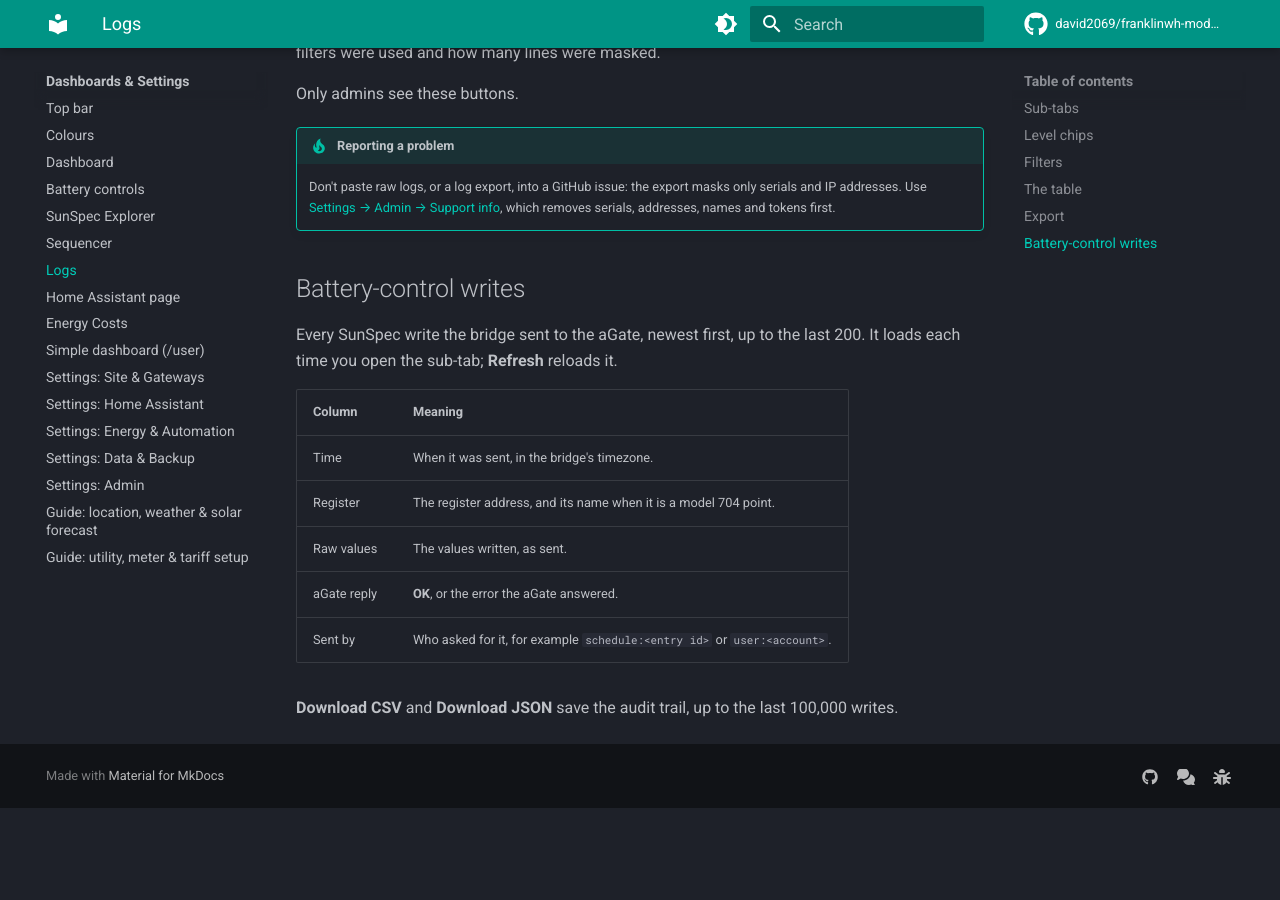
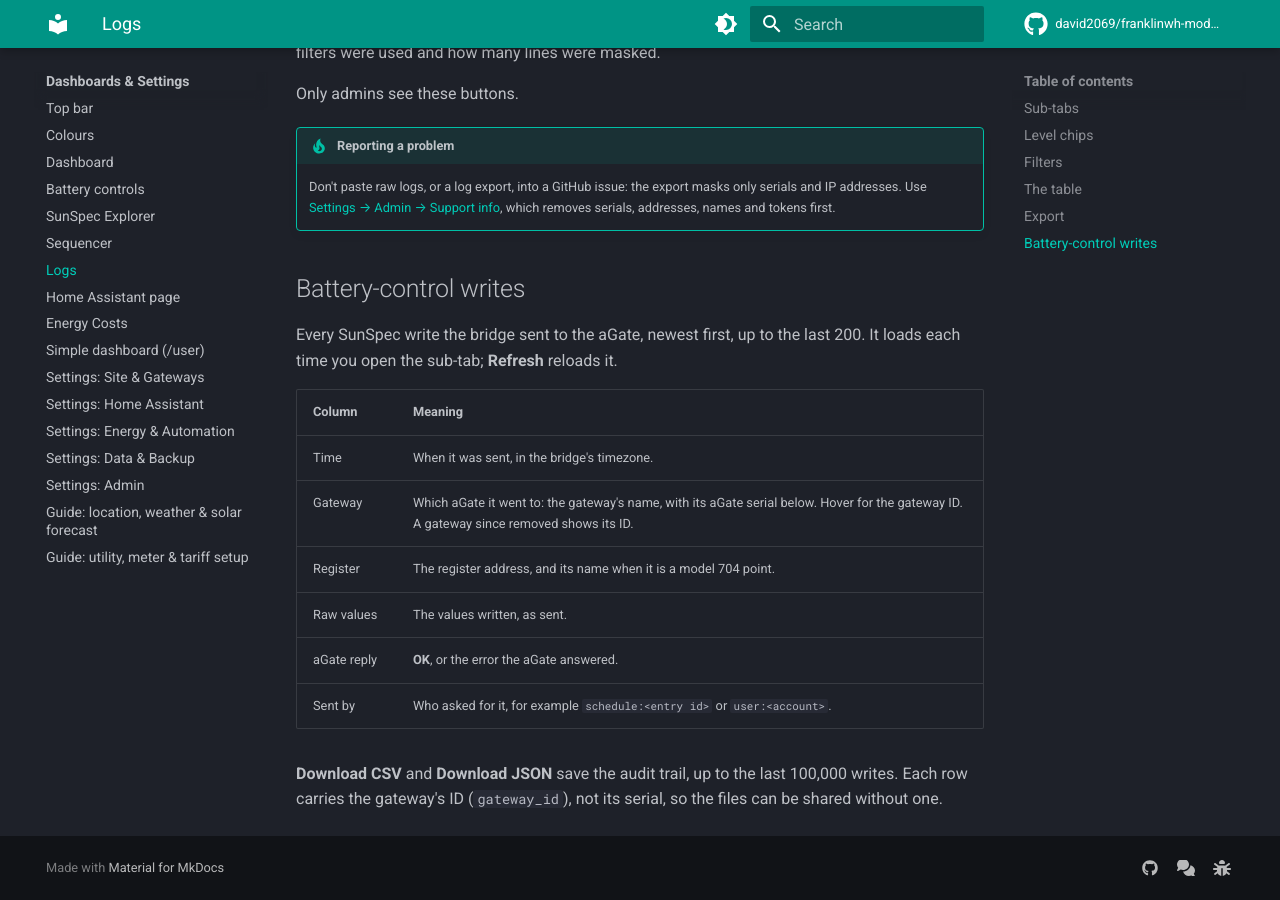
Before and after one commit to david2069/franklinwh-modbus-bridge, an MkDocs documentation site: the page built from docs/user/ui/logs.md, in a window 1280 px wide and 900 px high, scrolled down 2586 px. Built offline with MkDocs 1.6.1 and Material for MkDocs 9.7.7, drawn with Linux system fonts in a browser that asks for light colours; comment, search, counter and statistics services are not loaded; before the commit the page ends 3394 px from its top, so only the background shows below that.

Commit message:
feat(logs): a Gateway column in Battery-control writes (#408)
Which aGate each write went to: the gateway's name with its aGate serial
below, the ID on hover; a removed gateway shows its ID.


Claude-Session: https://claude.ai/code/session_01Y16KzdPEVsgLsqKASFjb7K

Co-authored-by: david2069 <david2069@users.noreply.github.com>
Co-authored-by: Claude Opus 5.5 <noreply@anthropic.com>

```diff
--- a/docs/user/ui/logs.md
+++ b/docs/user/ui/logs.md
@@ -80,9 +80,12 @@ It loads each time you open the sub-tab; **Refresh** reloads it.
 | Column | Meaning |
 |---|---|
 | Time | When it was sent, in the bridge's timezone. |
+| Gateway | Which aGate it went to: the gateway's name, with its aGate serial below. Hover for the gateway ID. A gateway since removed shows its ID. |
 | Register | The register address, and its name when it is a model 704 point. |
 | Raw values | The values written, as sent. |
 | aGate reply | **OK**, or the error the aGate answered. |
 | Sent by | Who asked for it, for example `schedule:<entry id>` or `user:<account>`. |
 
 **Download CSV** and **Download JSON** save the audit trail, up to the last 100,000 writes.
+Each row carries the gateway's ID (`gateway_id`), not its serial, so the files can be
+shared without one.
--- a/src/franklinwh_bridge/templates/tabs/logs.html
+++ b/src/franklinwh_bridge/templates/tabs/logs.html
@@ -226,6 +226,7 @@
         <thead class="text-slate-500 text-[10px] uppercase">
           <tr>
             <th class="text-left px-4 py-2">Time <span class="normal-case" x-text="'(' + fmt.tz() + ')'"></span></th>
+            <th class="text-left px-2 py-2">Gateway</th>
             <th class="text-left px-2 py-2">Register</th>
             <th class="text-left px-2 py-2">Raw values</th>
             <th class="text-left px-2 py-2">aGate reply</th>
@@ -236,6 +237,11 @@
           <template x-for="r in rows" :key="r.id">
             <tr class="border-t border-white/[0.04]">
               <td class="px-4 py-1.5 whitespace-nowrap" x-text="stamp(r.ts)"></td>
+              <td class="px-2 py-1.5 whitespace-nowrap" data-testid="write-gateway" :title="r.gateway_id">
+                <span x-text="gw(r.gateway_id).name"></span>
+                <span x-show="gw(r.gateway_id).serial" class="block text-[10px] text-slate-500"
+                      x-text="gw(r.gateway_id).serial"></span>
+              </td>
               <td class="px-2 py-1.5 whitespace-nowrap" x-text="regLabel(r.address)"></td>
               <td class="px-2 py-1.5" x-text="'[' + r.values.join(', ') + ']'"></td>
               <td class="px-2 py-1.5" :class="r.result === 'ok' ? 'text-green-400' : 'text-red-400'"
```
Also changed, not shown: CHANGELOG.md (+6 -0 lines), src/franklinwh_bridge/static/js/logs_tab.js (+7 -0 lines).
